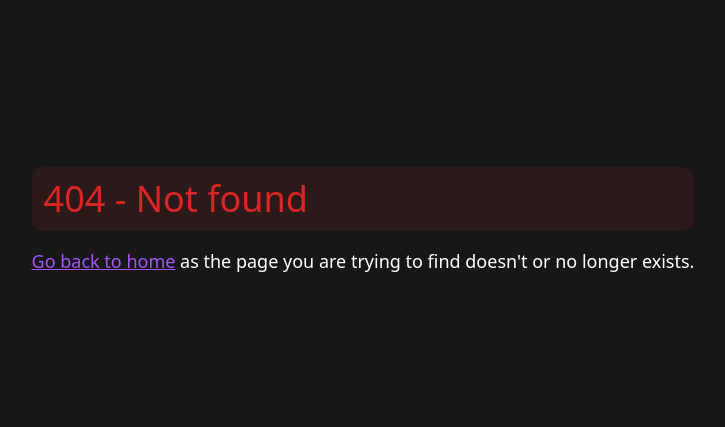
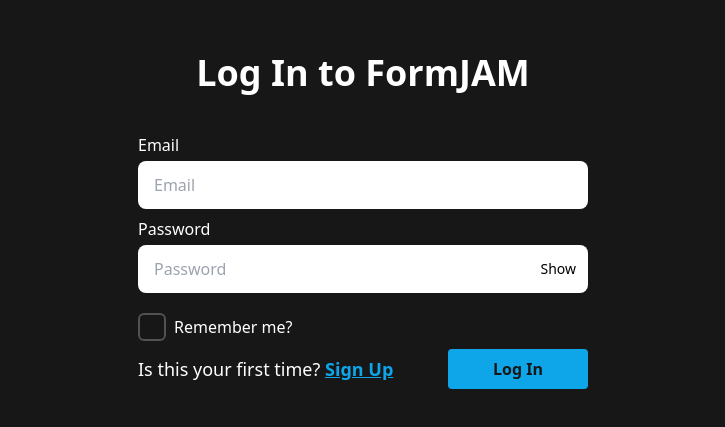
Before and after one commit to M-Facey/formjam, a Vue app: page /auth/login in a window 1280 px wide. Before the commit this address had no page. Shown: the part 179-606 px from the top of the page, without its empty margins (277-1002 px from the left). Built offline with nearby package versions, Linux system fonts and the light colour scheme.

Commit message:
feat: added login and sign up page

```diff
--- /dev/null
+++ b/src/components/auth/Login.vue
@@ -0,0 +1,69 @@
+<script lang="ts" setup>
+import { ref } from "vue";
+import TextInput from "../inputs/TextInput.vue";
+import XButton from "../inputs/Button.vue";
+import XCheckbox from "../inputs/Checkbox.vue";
+
+const form = ref({
+  email: "",
+  password: "",
+  rememberMe: false,
+});
+
+const loading = ref(false);
+function submitForm() {
+  loading.value = true;
+  setTimeout(() => {
+    loading.value = false;
+  }, 2000);
+}
+</script>
+
+<template>
+  <div>
+    <h2 class="text-4xl text-center font-bold pb-10">Log In to FormJAM</h2>
+
+    <div class="flex flex-col gap-y-2">
+      <TextInput
+        id="login_email"
+        type="text"
+        placeholder="Email"
+        v-model="form.email"
+      >
+        <label for="login_email" class="pb-1">Email</label>
+      </TextInput>
+
+      <TextInput
+        id="login_password"
+        type="password"
+        placeholder="Password"
+        v-model="form.password"
+      >
+        <label for="login_password" class="pb-1">Password</label>
+      </TextInput>
+
+      <XCheckbox text="Remember me?" v-model="form.rememberMe" class="pt-3" />
+
+      <div class="flex items-center justify-between">
+        <p class="text-lg">
+          Is this your first time?
+          <RouterLink
+            to="/auth/signup"
+            class="text-sky-500 hover:text-sky-400 font-bold underline"
+            >Sign Up</RouterLink
+          >
+        </p>
+        <div class="w-[140px]">
+          <XButton
+            text="Log In"
+            size="expand"
+            align="center"
+            :loading="loading"
+            class="font-bold"
+            @trigger-event="submitForm"
+          />
+        </div>
+      </div>
+    </div>
+  </div>
+</template>
--- /dev/null
+++ b/src/components/auth/Signup.vue
@@ -0,0 +1,83 @@
+<script lang="ts" setup>
+import { ref } from "vue";
+import TextInput from "../inputs/TextInput.vue";
+import XButton from "../inputs/Button.vue";
+
+const form = ref({
+  firstName: "",
+  lastName: "",
+  email: "",
+  password: "",
+});
+
+const loading = ref(false);
+function submitForm() {
+  loading.value = true;
+  setTimeout(() => {
+    loading.value = false;
+  }, 2000);
+}
+</script>
+
+<template>
+  <div>
+    <h2 class="text-4xl text-center font-bold pb-10">Sign Up to FormJAM</h2>
+
+    <div class="flex flex-col gap-y-2">
+      <TextInput
+        id="signup_firstname"
+        type="text"
+        placeholder="First Name"
+        v-model="form.firstName"
+      >
+        <label for="signup_firstname" class="pb-1">First Name</label>
+      </TextInput>
+      <TextInput
+        id="signup_lastname"
+        type="text"
+        placeholder="Last Name"
+        v-model="form.lastName"
+      >
+        <label for="signup_lastname" class="pb-1">Last Name</label>
+      </TextInput>
+      <TextInput
+        id="signup_email"
+        type="text"
+        placeholder="Email"
+        v-model="form.email"
+      >
+        <label for="signup_email" class="pb-1">Email</label>
+      </TextInput>
+
+      <TextInput
+        id="signup_password"
+        type="password"
+        placeholder="Password"
+        v-model="form.password"
+      >
+        <label for="signup_password" class="pb-1">Password</label>
+      </TextInput>
+
+      <div class="flex items-center justify-between pt-4">
+        <p class="text-lg">
+          Already have an account?
+          <RouterLink
+            to="/auth/login"
+            class="text-sky-500 hover:text-sky-400 font-bold underline"
+            >Log in</RouterLink
+          >
+        </p>
+        <div class="w-[140px]">
+          <XButton
+            text="Get Started"
+            size="expand"
+            align="center"
+            :loading="loading"
+            class="font-bold"
+            @trigger-event="submitForm"
+          />
+        </div>
+      </div>
+    </div>
+  </div>
+</template>
--- /dev/null
+++ b/src/pages/auth.vue
@@ -0,0 +1,15 @@
+<script lang="ts" setup>
+import { onMounted } from "vue";
+import { useRouter } from "vue-router";
+
+const router = useRouter();
+onMounted(() => {
+  router.push("/auth/login");
+});
+</script>
+
+<template>
+  <div>
+    <RouterView />
+  </div>
+</template>
--- a/src/router/index.ts
+++ b/src/router/index.ts
@@ -1,6 +1,11 @@
 import { createRouter, createWebHistory } from "vue-router";
 
 import HomePage from "../pages/index.vue";
+
+import AuthPage from "../pages/auth.vue";
+import Login from "../components/auth/Login.vue";
+import Signup from "../components/auth/Signup.vue";
+
 import NotFoundPage from "../pages/404.vue";
 import ErrorPage from "../pages/error.vue";
 
@@ -14,6 +19,26 @@
       meta: {
         layout: "Default",
       },
+    },
+    {
+      path: "/auth",
+      name: "Auth",
+      component: AuthPage,
+      meta: {
+        layout: "Default",
+      },
+      children: [
+        {
+          path: "/auth/login",
+          name: "Log in",
+          component: Login,
+        },
+        {
+          path: "signup",
+          name: "Sign up",
+          component: Signup,
+        },
+      ],
     },
     {
       path: "/error",
```
